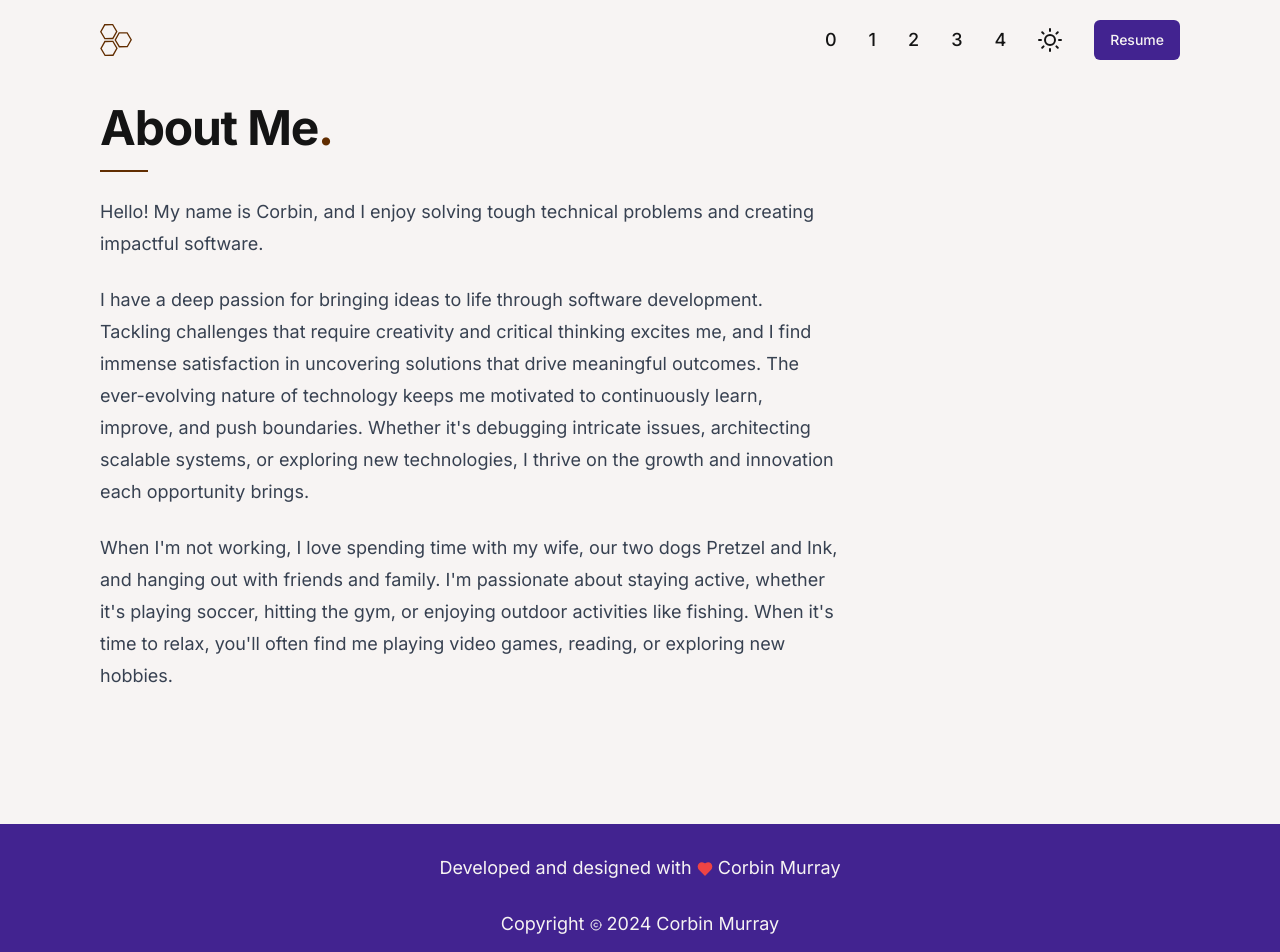
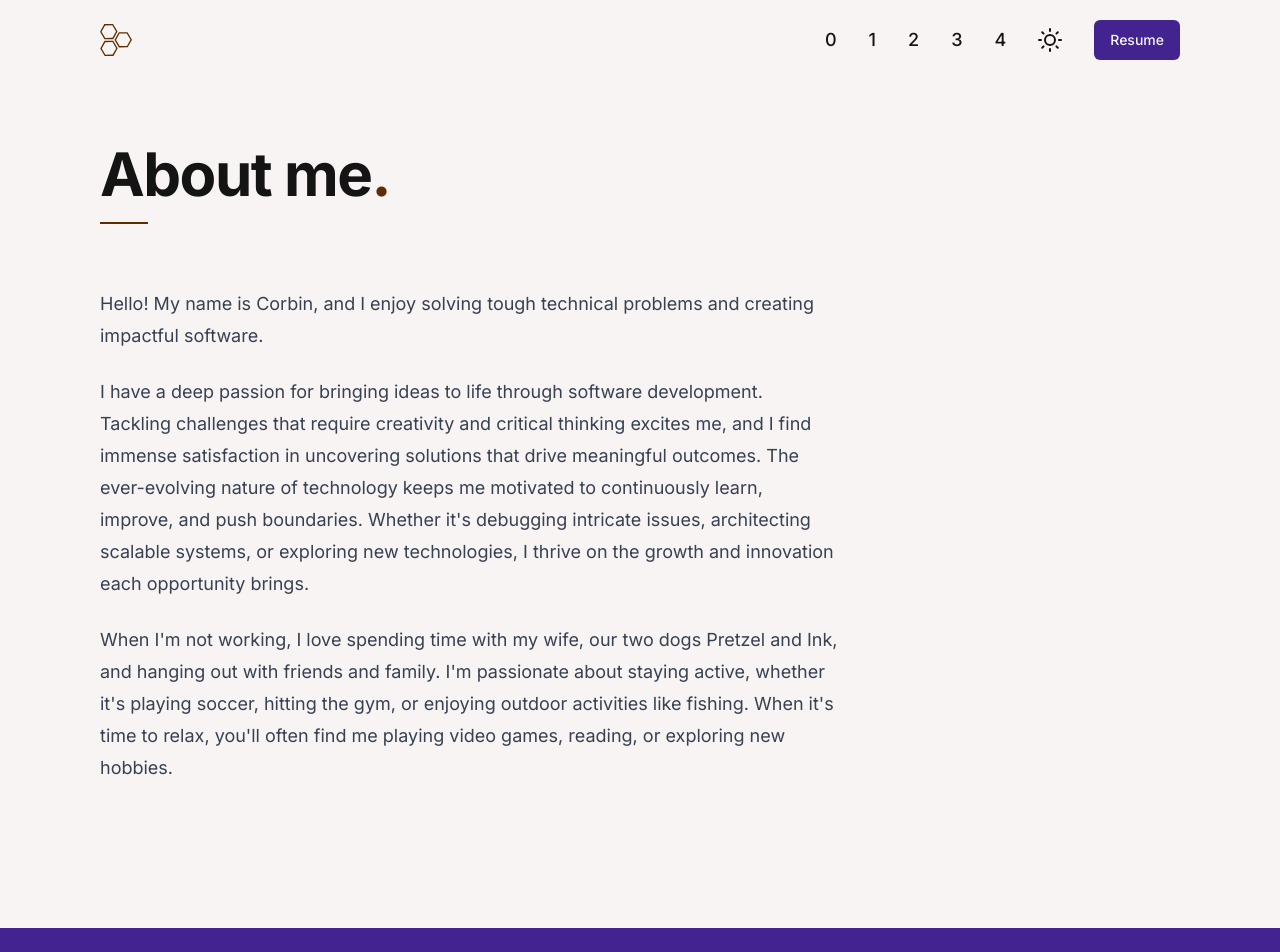
Before and after one commit to corbinmurray/corbinmurray-dev, a Next.js app: page /about in a window 1280 px wide. Shown: the top 952 px of the page. Built offline with nearby package versions, Linux system fonts and the light colour scheme.

Commit message:
Fix headers

```diff
--- a/app/about/page.tsx
+++ b/app/about/page.tsx
@@ -4,7 +4,7 @@ import SectionHeader from "@/components/section-header";
 export default async function Page() {
 	return (
 		<RevealSection>
-			<SectionHeader title="About Me" />
+			<SectionHeader title="About me" />
 
 			<article>
 				<p>Hello! My name is Corbin, and I enjoy solving tough technical problems and creating impactful software.</p>
--- a/app/globals.css
+++ b/app/globals.css
@@ -88,15 +88,15 @@
 	}
 
 	h1 {
-		@apply text-3xl md:text-4xl font-bold tracking-tight lg:text-5xl font-sans;
+		@apply text-4xl md:text-5xl lg:text-6xl font-bold font-sans tracking-tight;
 	}
 
 	h2 {
-		@apply border-b pb-2 text-2xl md:text-3xl font-semibold tracking-tight first:mt-0 font-sans;
+		@apply border-b pb-2 text-3xl md:text-4xl lg:text-5xl font-semibold tracking-tight first:mt-0 font-sans;
 	}
 
 	h3 {
-		@apply text-xl md:text-2xl font-semibold tracking-tight font-sans;
+		@apply text-2xl md:text-3xl lg:text-4xl font-semibold tracking-tight font-sans;
 	}
 
 	article {
--- a/app/layout.tsx
+++ b/app/layout.tsx
@@ -63,7 +63,7 @@ export default function RootLayout({
 					{/* 5rem comes from the navbar's height of h-20 */}
 					<main className="container min-h-[calc(100vh-5rem)]">{children}</main>
 
-					<footer className="w-full bg-secondary">
+					<footer className="w-full bg-secondary mt-12 md:mt-16">
 						<article className="prose-p:text-secondary-foreground text-center mx-auto py-1">
 							<p>
 								Developed and designed with <Heart className="inline-block w-4 fill-red-500 stroke-red-500" /> Corbin Murray
--- a/app/page.tsx
+++ b/app/page.tsx
@@ -2,7 +2,7 @@ import RevealSection from "@/components/reveal-section";
 
 export default async function Home() {
 	return (
-		<RevealSection className="mt-6">
+		<RevealSection className="mt-12 md:mt-16">
 			<h1 className="text-[clamp(14px,5vw,16px)] md:text-[clamp(14px,5vw,18px)] font-mono">Hi, my name is</h1>
 
 			<h2 className="text-[clamp(40px,8vw,60px)] font-semibold border-none leading-tight text-primary py-3">Corbin Murray</h2>
--- a/components/section-header.tsx
+++ b/components/section-header.tsx
@@ -1,6 +1,6 @@
 const SectionHeader = ({ title }: { title: string }) => {
 	return (
-		<div className="relative flex justify-start gap-2 items-end my-6 pb-5">
+		<div className="relative flex justify-start gap-2 items-end my-12 md:my-16 pb-5">
 			<h1 className="text-nowrap inline-block relative">
 				{title} <span className="absolute text-primary">.</span>
 			</h1>
```
